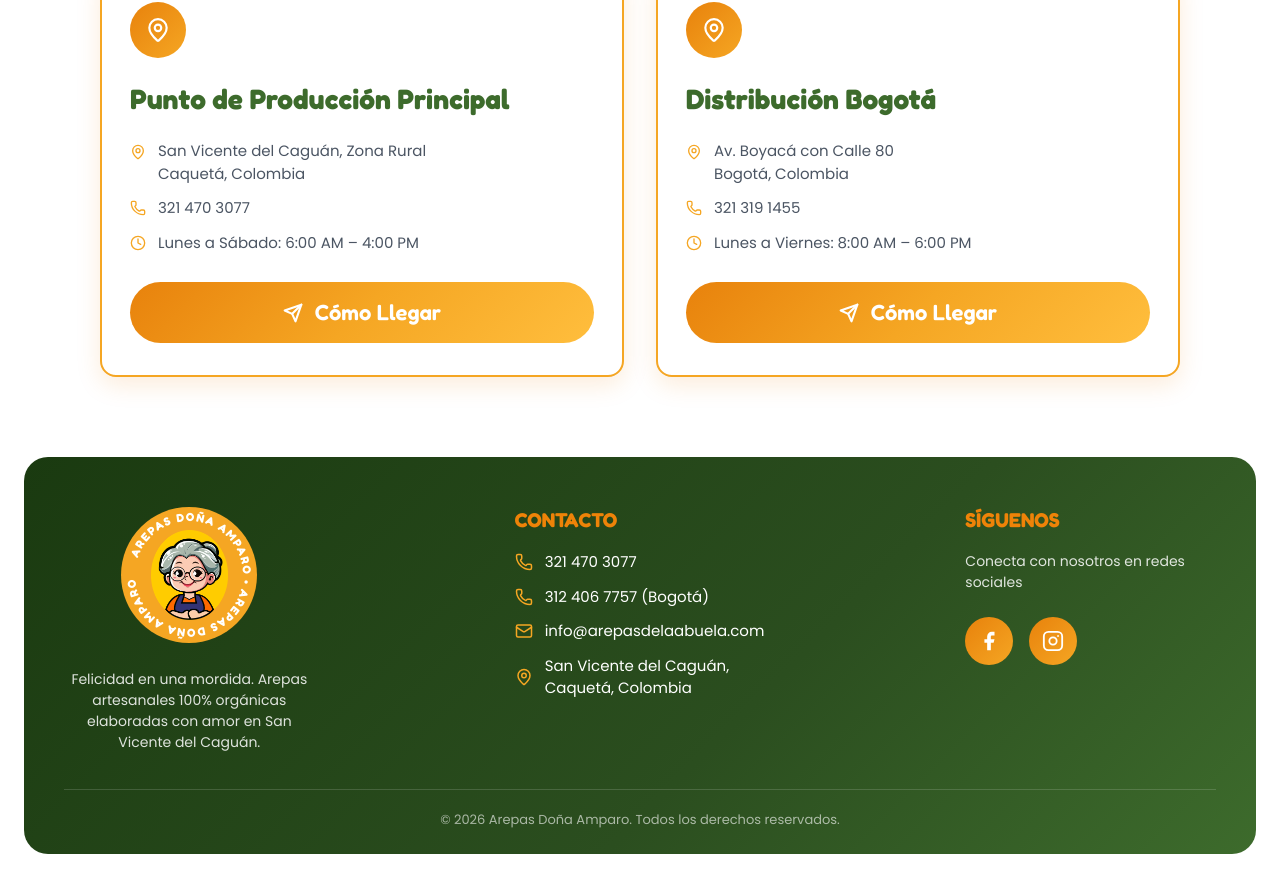
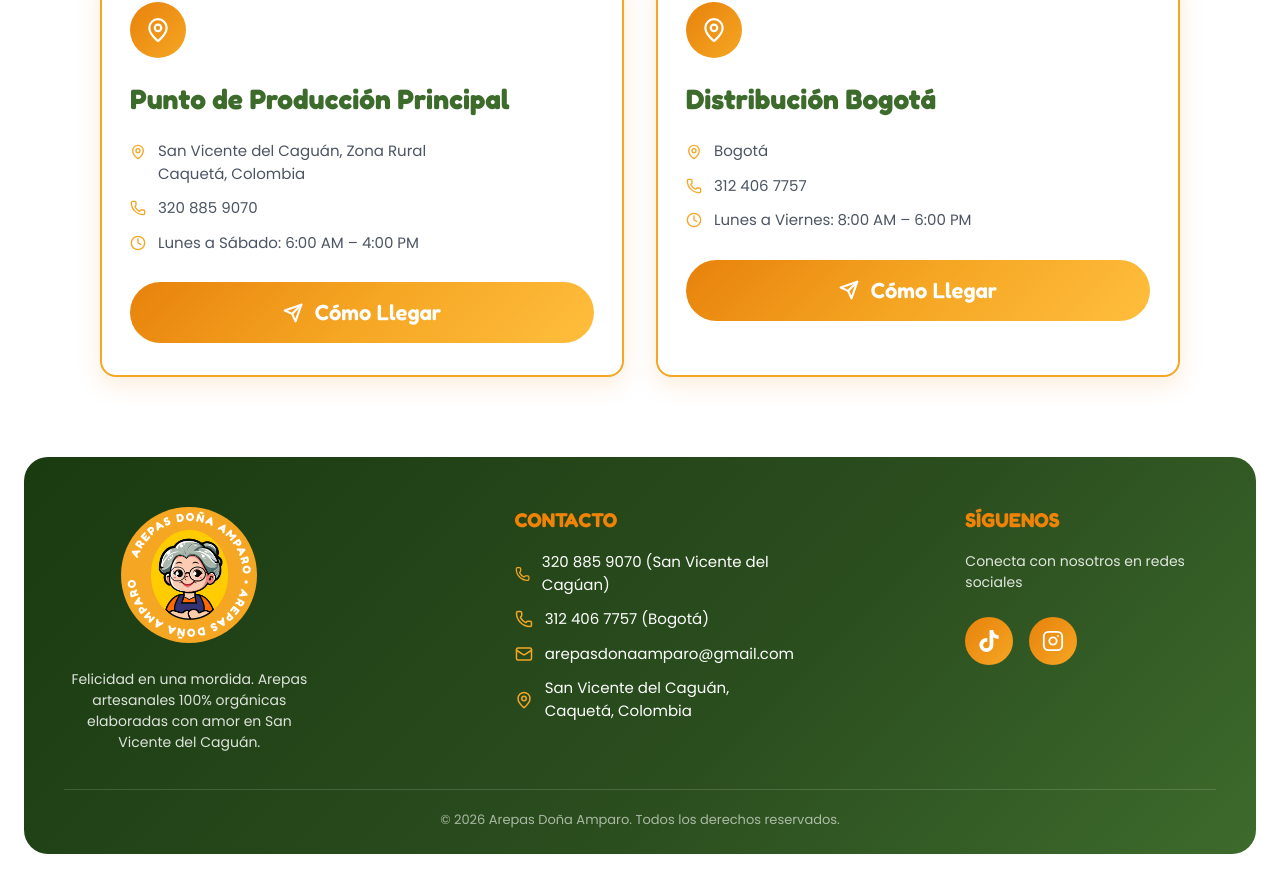
Before and after one commit to estebandavidariasg-stack/arepas-landing, a React (Vite) app: page /ubicaciones in a window 1280 px wide. Shown: the part 1170-2040 px from the top of the page. Built offline with nearby package versions, Linux system fonts and the light colour scheme; a web font is replaced by a local one.

Commit message:
cambio iconos redes sociales

```diff
--- a/package.json
+++ b/package.json
@@ -16,6 +16,7 @@
     "nodemailer": "^8.0.4",
     "react": "^19.2.4",
     "react-dom": "^19.2.4",
+    "react-icons": "^5.6.0",
     "react-router-dom": "^7.13.2"
   },
   "devDependencies": {
--- a/src/components/Footer.jsx
+++ b/src/components/Footer.jsx
@@ -1,6 +1,8 @@
 import { motion } from 'framer-motion'
 import { Phone, Mail, MapPin } from 'lucide-react'
 import logo from '../assets/logo.png'
+import { FaTiktok } from "react-icons/fa";
+
 
 export default function Footer() {
   return (
@@ -62,17 +64,17 @@ export default function Footer() {
 
           <div className="flex flex-col items-center md:items-start gap-3">
             <div className="flex flex-col gap-3 text-left">
-              <a href="tel:3214703077" className="flex items-center gap-3 text-white hover:text-naranja transition-colors" style={{ fontSize: '15px' }}>
+              <a href="https://wa.me/573208859070" className="flex items-center gap-3 text-white hover:text-naranja transition-colors" style={{ fontSize: '15px' }}>
                 <Phone size={18} color="#F5A623" />
-                321 470 3077
+                320 885 9070 (San Vicente del Cagúan)
               </a>
-              <a href="https://wa.me/573124067757" className="flex items-center gap-3 text-white hover:text-naranja transition-colors" style={{ fontSize: '15px' }}>
+              <a href="https://wa.me/57 " className="flex items-center gap-3 text-white hover:text-naranja transition-colors" style={{ fontSize: '15px' }}>
                 <Phone size={18} color="#F5A623" />
                 312 406 7757 (Bogotá)
               </a>
-              <a href="mailto:info@arepasdelaabuela.com" className="flex items-center gap-3 text-white hover:text-naranja transition-colors" style={{ fontSize: '15px' }}>
+              <a href="mailto:arepasdonaamparo@gmail.com" className="flex items-center gap-3 text-white hover:text-naranja transition-colors" style={{ fontSize: '15px' }}>
                 <Mail size={18} color="#F5A623" />
-                info@arepasdelaabuela.com
+                arepasdonaamparo@gmail.com
               </a>
               <div className="flex items-center gap-3 text-white" style={{ fontSize: '15px' }}>
                 <MapPin size={18} color="#F5A623" className="flex-shrink-0" />
@@ -98,15 +100,21 @@ export default function Footer() {
           </p>
 
           <div className="flex gap-4 mt-2">
-            <a href="https://facebook.com" target="_blank" rel="noreferrer">
+            <a
+              href="https://www.tiktok.com/@arepasamparo?_r=1&_t=ZS-95JyKHYwgLd"
+              target="_blank"
+              rel="noreferrer"
+            >
               <motion.div
                 whileHover={{ scale: 1.1 }}
                 className="flex items-center justify-center rounded-full"
-                style={{ width: '48px', height: '48px', background: 'linear-gradient(135deg, #E8820C 0%, #F5A623 100%)' }}
+                style={{
+                  width: '48px',
+                  height: '48px',
+                  background: 'linear-gradient(135deg, #E8820C 0%, #F5A623 100%)'
+                }}
               >
-                <svg width="22" height="22" viewBox="0 0 24 24" fill="white">
-                  <path d="M18 2h-3a5 5 0 0 0-5 5v3H7v4h3v8h4v-8h3l1-4h-4V7a1 1 0 0 1 1-1h3z"/>
-                </svg>
+                <FaTiktok size={22} color="white" />
               </motion.div>
             </a>
 
--- a/src/pages/UbicacionesPage.jsx
+++ b/src/pages/UbicacionesPage.jsx
@@ -6,14 +6,14 @@ const ubicaciones = [
   {
     titulo: 'Punto de Producción Principal',
     direccion: 'San Vicente del Caguán, Zona Rural\nCaquetá, Colombia',
-    telefono: '321 470 3077',
+    telefono: '320 885 9070',
     horario: 'Lunes a Sábado: 6:00 AM – 4:00 PM',
     maps: 'https://maps.google.com/?q=San+Vicente+del+Caguan,+Caqueta,+Colombia',
   },
   {
     titulo: 'Distribución Bogotá',
-    direccion: 'Av. Boyacá con Calle 80\nBogotá, Colombia',
-    telefono: '321 319 1455',
+    direccion: 'Bogotá',
+    telefono: '312 406 7757',
     horario: 'Lunes a Viernes: 8:00 AM – 6:00 PM',
     maps: 'https://maps.google.com/?q=Av+Boyaca+con+Calle+80,+Bogota,+Colombia',
   },
```
Also changed, not shown: 1 other file (tests, documents, lock files or other folders).
